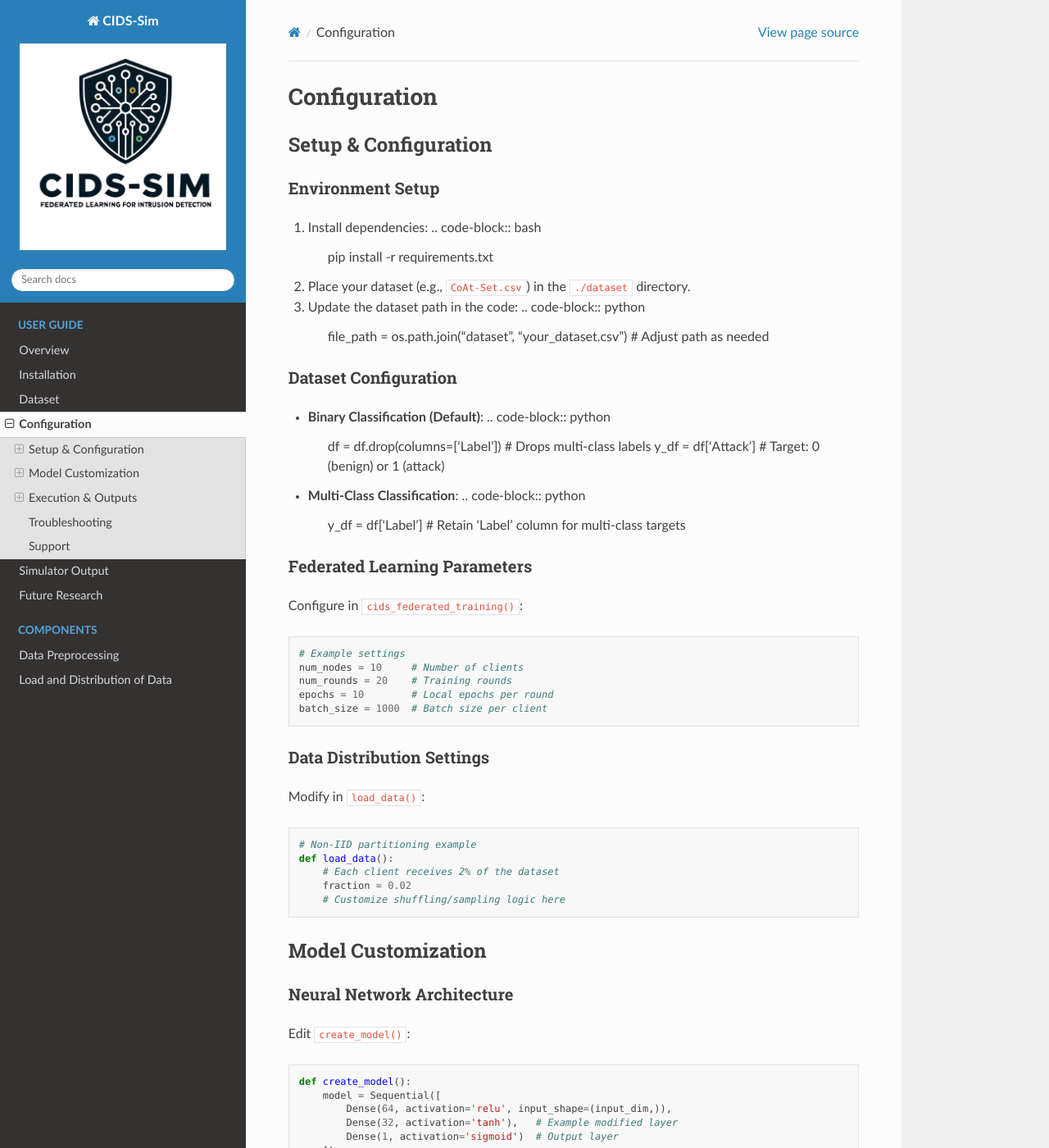
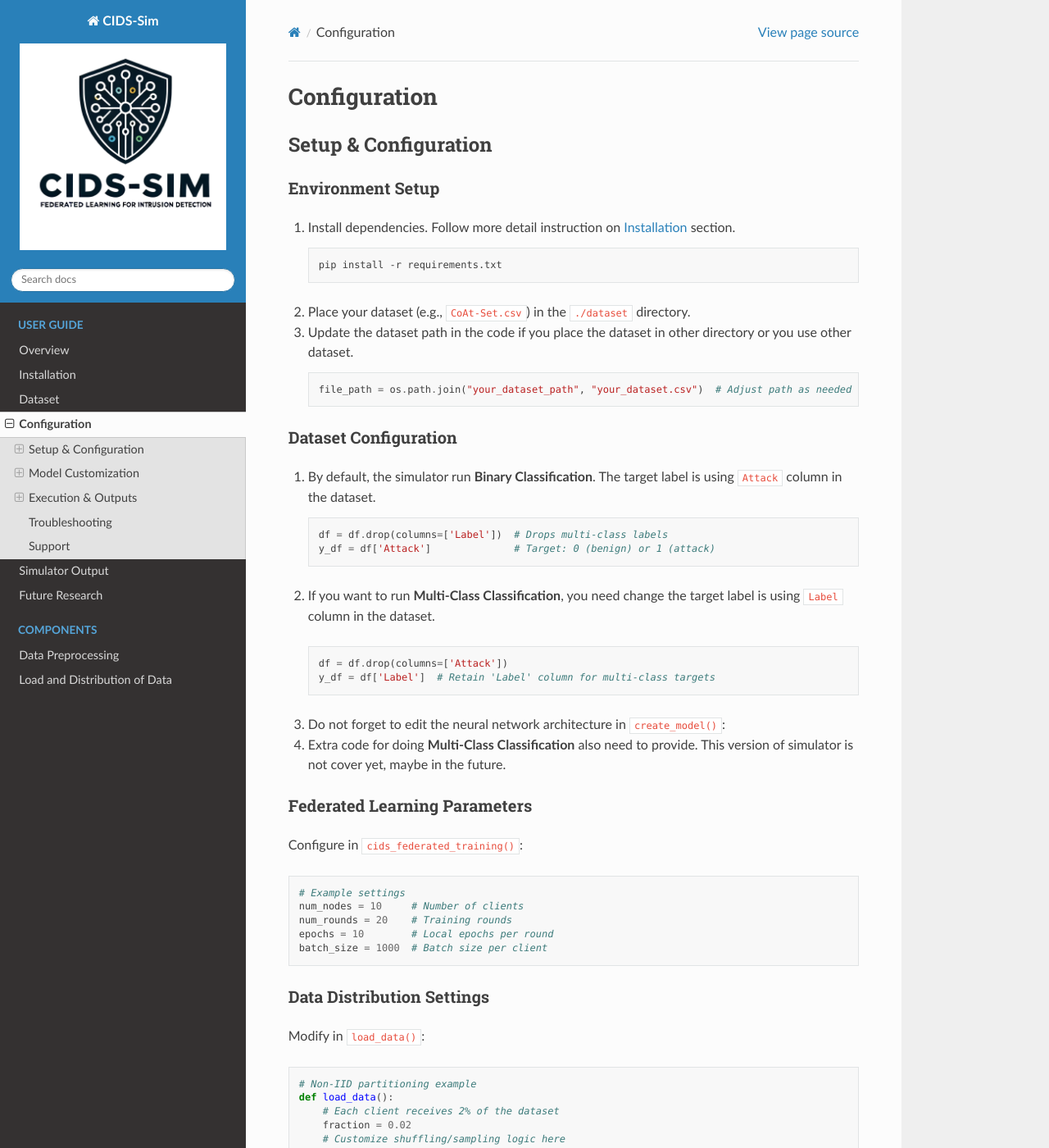
Before and after one commit to aulwardana/cids-sim-doc, a Sphinx documentation site: the page built from docs/source/tutor/configuration.rst, in a window 1280 px wide and 1400 px high. Shown: the whole window at 82% size. Built offline with Sphinx 7.4.7 and the Read the Docs theme 3.1.0, drawn with Linux system fonts in a browser that asks for light colours; pages that are not in the unit, such as notebooks, are missing from menus; some of the changed text lies outside the part shown.

Commit message:
edit future and config page

```diff
--- a/docs/source/tutor/configuration.rst
+++ b/docs/source/tutor/configuration.rst
@@ -9,30 +9,38 @@
 Environment Setup
 ~~~~~~~~~~~~~~~~~
 
-1. Install dependencies:
+1. Install dependencies. Follow more detail instruction on :ref:`installation` section.
+
    .. code-block:: bash
 
       pip install -r requirements.txt
 
 2. Place your dataset (e.g., ``CoAt-Set.csv``) in the ``./dataset`` directory.
-3. Update the dataset path in the code:
+3. Update the dataset path in the code if you place the dataset in other directory or you use other dataset.
+
    .. code-block:: python
 
-      file_path = os.path.join("dataset", "your_dataset.csv")  # Adjust path as needed
+      file_path = os.path.join("your_dataset_path", "your_dataset.csv")  # Adjust path as needed
 
 Dataset Configuration
 ~~~~~~~~~~~~~~~~~~~~~
 
-- **Binary Classification (Default)**:
-  .. code-block:: python
+1. By default, the simulator run **Binary Classification**. The target label is using ``Attack`` column in the dataset.
+
+   .. code-block:: python
 
      df = df.drop(columns=['Label'])  # Drops multi-class labels
      y_df = df['Attack']              # Target: 0 (benign) or 1 (attack)
 
-- **Multi-Class Classification**:
+2. If you want to run **Multi-Class Classification**, you need change the target label is using ``Label`` column in the dataset.
+
   .. code-block:: python
 
+     df = df.drop(columns=['Attack'])
      y_df = df['Label']  # Retain 'Label' column for multi-class targets
+
+3. Do not forget to edit the neural network architecture in ``create_model()``:
+4. Extra code for doing **Multi-Class Classification** also need to provide. This version of simulator is not cover yet, maybe in the future.
 
 Federated Learning Parameters
 ~~~~~~~~~~~~~~~~~~~~~~~~~~~~~
@@ -70,14 +78,18 @@
 
 .. code-block:: python
 
-   def create_model():
-       model = Sequential([
-           Dense(64, activation='relu', input_shape=(input_dim,)),
-           Dense(32, activation='tanh'),   # Example modified layer
-           Dense(1, activation='sigmoid')  # Output layer
-       ])
-       model.compile(optimizer='adam', loss='binary_crossentropy')
-       return model
+   def create_model(input_shape):
+    model = keras.Sequential([
+        layers.Dense(20, activation='relu', input_shape=(input_shape,)),
+        layers.Dense(10, activation='relu'), #Edit activation using other method. You can see here https://keras.io/api/layers/activations/#available-activations
+        layers.Dense(5, activation='relu'), #Edit number of neuron in each layer (e.g. change 5 with 1000)
+        layers.Dense(3, activation='relu'),
+        layers.Dense(1, activation='sigmoid')
+    ])
+    #Edit loss with other method. You can see here https://keras.io/api/losses/#available-losses
+    #Edit optimizer with other method. You can see here https://keras.io/api/optimizers/#available-optimizers
+    model.compile(loss='mean_squared_error', optimizer='sgd', metrics=['accuracy', Recall(), Precision()])
+    return model
 
 Preprocessing Adjustments
 ~~~~~~~~~~~~~~~~~~~~~~~~~
@@ -97,21 +109,25 @@
 Run the Simulation
 ~~~~~~~~~~~~~~~~~~
 
+Run ``jupyter notebook`` first.
+
 .. code-block:: bash
 
    python simulator.py
 
+After that, you can open ``CIDS-Sim_Non-IID.ipynb`` and ``CIDS-Sim_Heterogeneous.ipynb`` in jupyter notebook.
+
 Outputs Generated:
-- **Logs**: Real-time metrics (accuracy, F1-score) in the console.
-- **Visualizations**: PNG plots of accuracy vs. rounds (saved to ``./results``).
-- **CSV Files**: Detailed metrics per client (e.g., ``global_metrics.csv``).
+- **Logs**: Real-time metrics (accuracy, F1-score, and etc.) in the console.
+- **Visualizations**: Graphic plots of metric in each rounds.
+- **CSV Files**: Detailed metrics in each round and save in files (e.g., ``global_metrics.csv``).
 
 Troubleshooting
 ---------------
 
 Common Issues:
 - **Dataset Not Found**:
-  - Verify ``file_path`` points to the correct CSV file.
+  - Verify ``file_path`` points to the correct dataset file.
   - Check filesystem permissions.
 
 - **Poor Model Performance**:
```
Also changed, not shown: docs/source/tutor/future.rst (+14 -6 lines).
